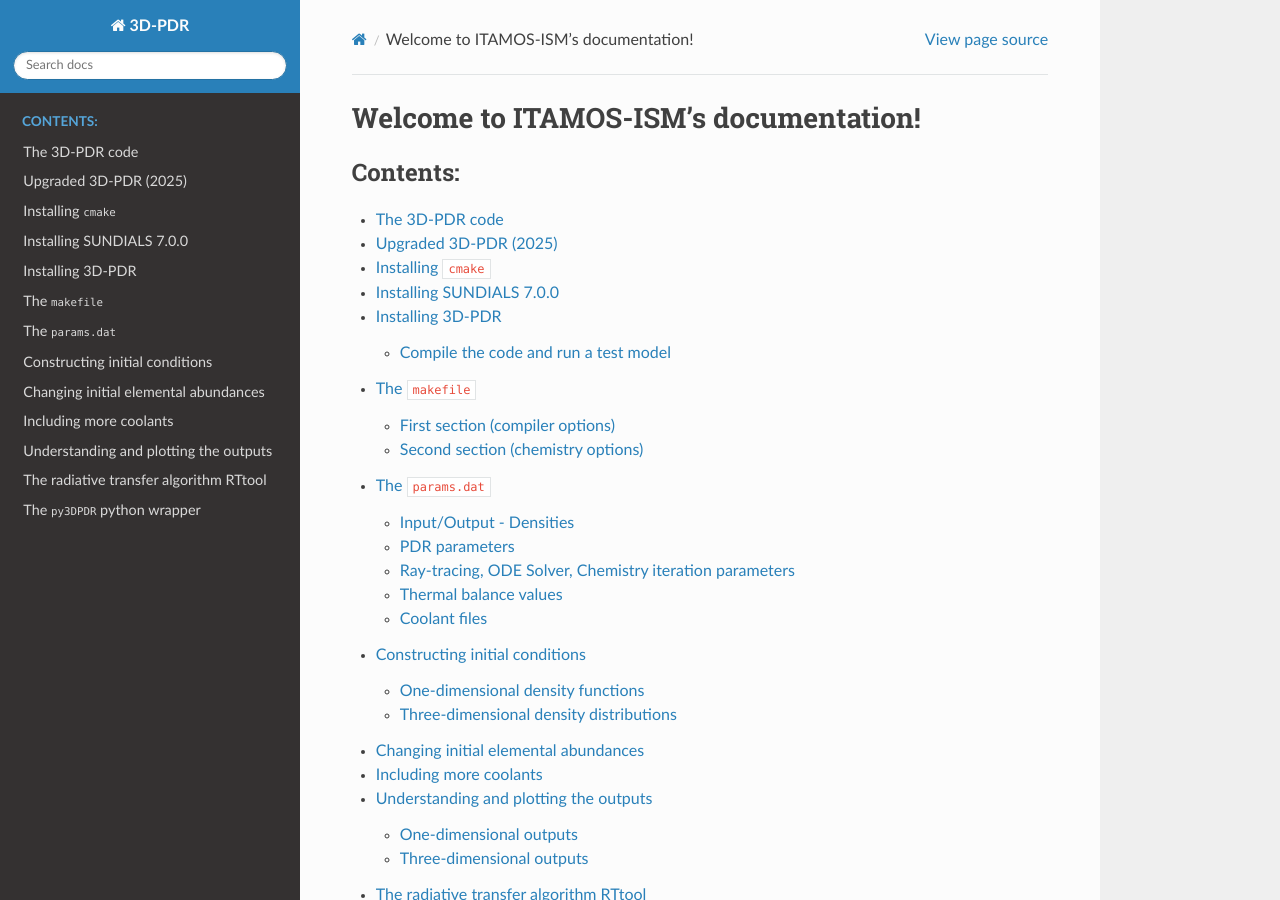
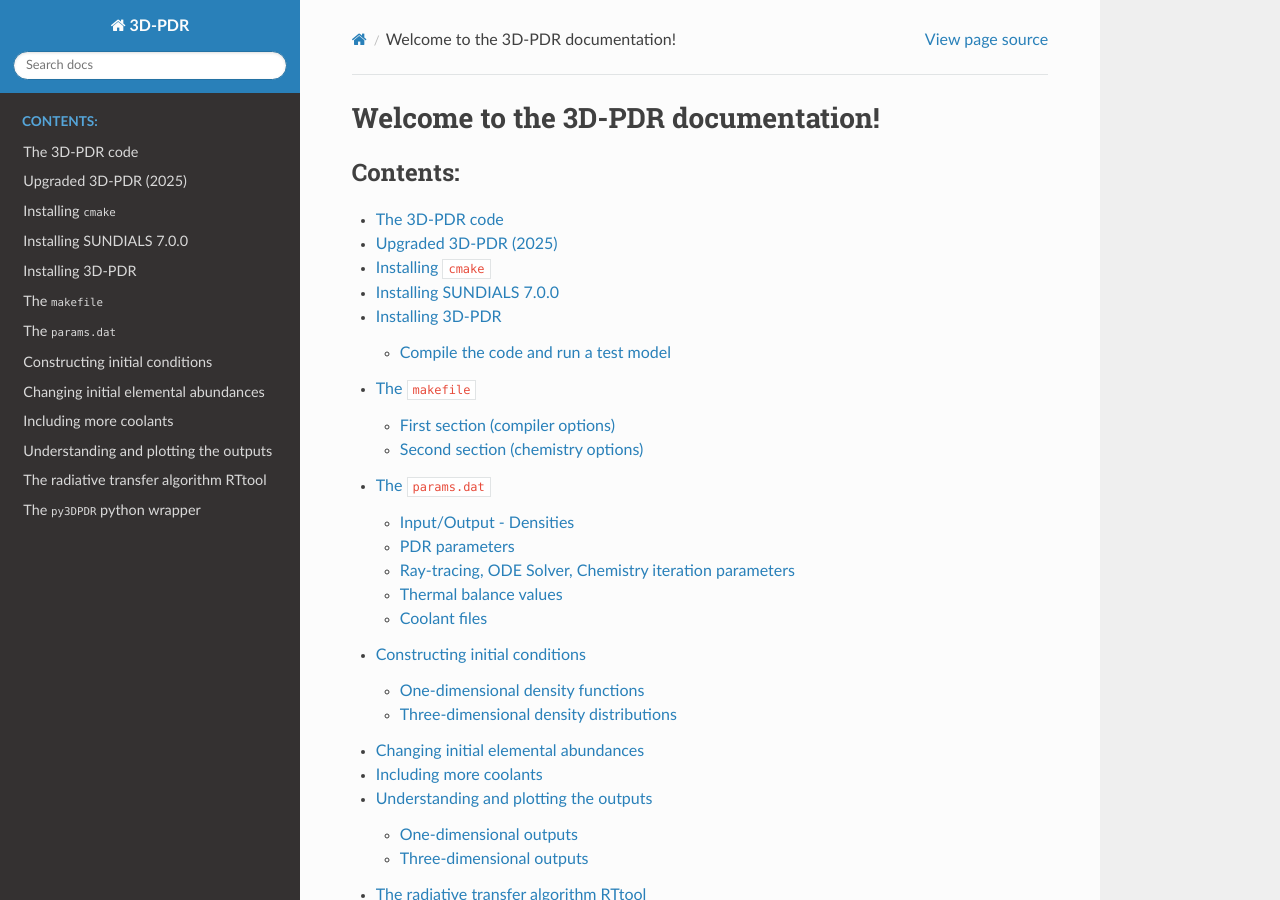
Before and after one commit to itamos-ism/3D-PDR-pblc, a Sphinx documentation site: the page built from docs/source/index.rst, in a window 1280 px wide and 900 px high. Built offline with Sphinx 7.4.7 and the Read the Docs theme 3.1.0, drawn with Linux system fonts in a browser that asks for light colours.

Commit message:
Update documentation title from ITAMOS-ISM to 3D-PDR

```diff
--- a/docs/source/index.rst
+++ b/docs/source/index.rst
@@ -3,7 +3,7 @@
    You can adapt this file completely to your liking, but it should at least
    contain the root `toctree` directive.
 
-Welcome to ITAMOS-ISM's documentation!
+Welcome to the 3D-PDR documentation!
 ======================================
 
 .. toctree::
```
